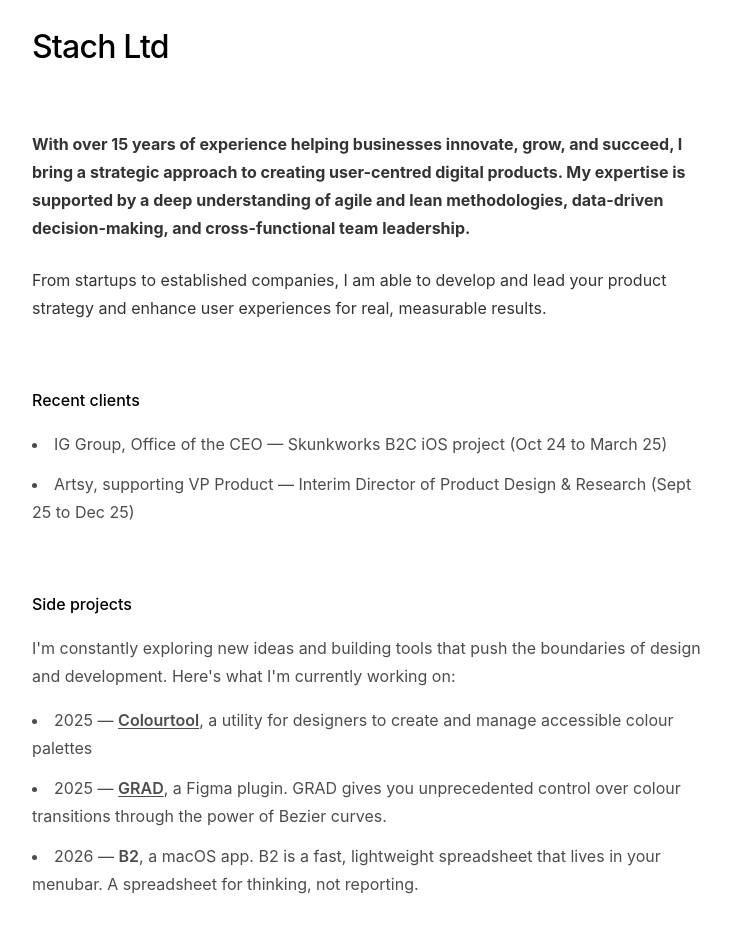
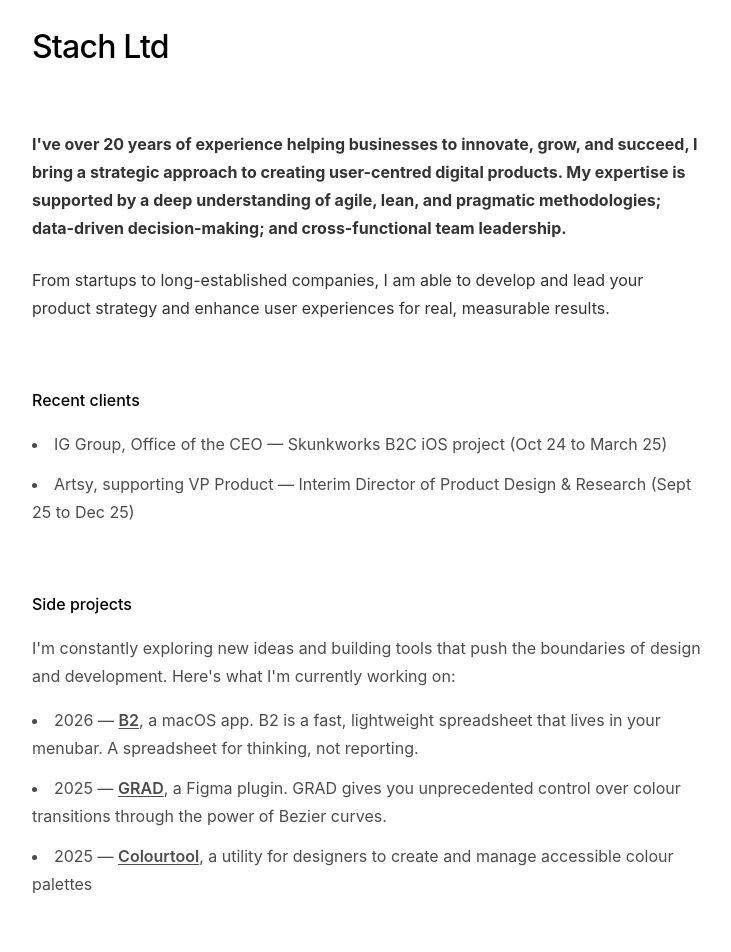
Before and after one commit to jmstach/stach-website, a React (Vite) app: page / in a window 1280 px wide. Shown: the part 100-1052 px from the top of the page, without its empty margins (272-1003 px from the left). Built offline with nearby package versions, Linux system fonts and the light colour scheme.

Commit message:
Updated copy

```diff
--- a/src/app/App.tsx
+++ b/src/app/App.tsx
@@ -10,10 +10,10 @@
         {/* Main description */}
         <div className="space-y-6">
           <p className="text-[1rem] leading-[1.75] text-black/80 font-bold">
-            With over 15 years of experience helping businesses innovate, grow, and succeed, I bring a strategic approach to creating user-centred digital products. My expertise is supported by a deep understanding of agile and lean methodologies, data-driven decision-making, and cross-functional team leadership.
+            I've over 20 years of experience helping businesses to innovate, grow, and succeed, I bring a strategic approach to creating user-centred digital products. My expertise is supported by a deep understanding of agile, lean, and pragmatic methodologies; data-driven decision-making; and cross-functional team leadership.
           </p>
           <p className="text-[1rem] leading-[1.75] text-black/80">
-            From startups to established companies, I am able to develop and lead your product strategy and enhance user experiences for real, measurable results.
+            From startups to long-established companies, I am able to develop and lead your product strategy and enhance user experiences for real, measurable results.
           </p>
         </div>
 
@@ -37,9 +37,9 @@
             <p>I'm constantly exploring new ideas and building tools that push the boundaries of design and development. Here's what I'm currently working on:</p>
           </div>
           <div className="space-y-3 text-[1rem] leading-[1.75] text-black/70">
+            <li>2026 &mdash; <strong className="text-black/70 font-semibold"><a href="https://b2.stach.ltd" title="">B2</a></strong>, a macOS app. B2 is a fast, lightweight spreadsheet that lives in your menubar. A spreadsheet for thinking, not reporting.</li>
+            <li>2025 &mdash; <strong className="text-black/70 font-semibold"><a href="https://www.figma.com/community/plugin/1496924636095373164/ctrlfrk-grad" title="">GRAD</a></strong>, a Figma plugin. GRAD gives you unprecedented control over colour transitions through the power of Bezier curves.</li>
             <li>2025 &mdash; <strong className="text-black/70 font-semibold"><a href="https://colourtool.stach.co.uk" title="">Colourtool</a></strong>, a utility for designers to create and manage accessible colour palettes</li>
-            <li>2025 &mdash; <strong className="text-black/70 font-semibold"><a href="https://www.figma.com/community/plugin/1496924636095373164/ctrlfrk-grad" title="">GRAD</a></strong>, a Figma plugin. GRAD gives you unprecedented control over colour transitions through the power of Bezier curves.</li>
-            <li>2026 &mdash; <strong className="text-black/70 font-semibold">B2</strong>, a macOS app. B2 is a fast, lightweight spreadsheet that lives in your menubar. A spreadsheet for thinking, not reporting.</li>
           </div>
         </div>
 
```
